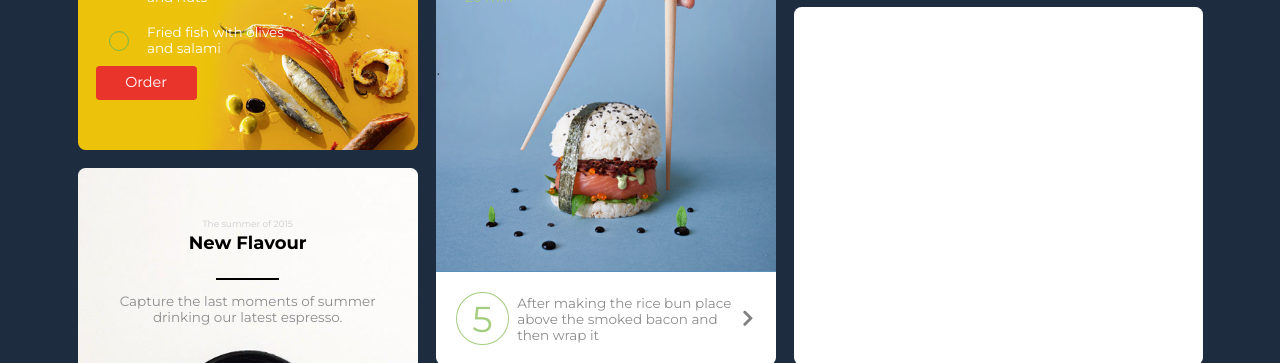
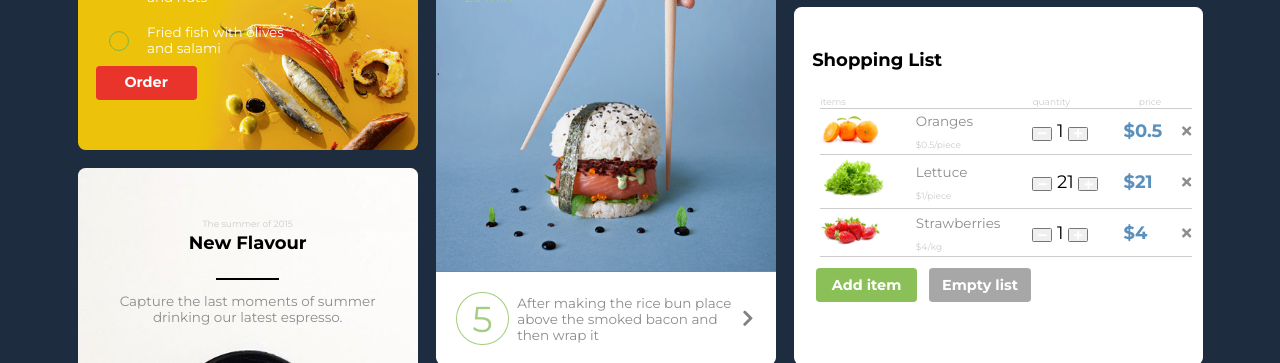
Before and after one commit to Predrag-A/task-food-drink-ui, a website: page src/index.html in a window 1280 px wide. Shown: the part 437-800 px from the top of the page. Drawn offline with nearby package versions, Linux system fonts and the light colour scheme; files that its build step writes are made by us from their sources; files whose address does not match are found by name.

Commit message:
Finished Shopping List*
Quantity doesn't work and needs a design update, still need to crossout row in Ingredients

```diff
--- a/src/index.html
+++ b/src/index.html
@@ -55,7 +55,7 @@
                 <td class="t--small">nutritions</td>
               </tr>
             </table>
-            <a href="#" class="button"><strong>Recipe</strong></a>
+            <a href="#" class="button">Recipe</a>
           </div>
         </div>
 
@@ -106,7 +106,7 @@
               </tr>
             </table>
             <span>MONDAY<br>AUGUST, 3RD</span>
-            <a href="" class="button"><strong>Add Event</strong></a>
+            <a href="#" class="button">Add Event</a>
           </div>
 
           <div class="calendar__main__cal card__container--small t--white">
@@ -178,7 +178,63 @@
         </div>
 
         <div class="calendar__list card">
-
+          <div class="card__container">
+            <h4>Shopping List</h4>
+            <form action="">
+              <table>
+                <tr>
+                  <th align="left" colspan="2" class="t--small">items</th>
+                  <th align="left" class="t--small">quantity</th>
+                  <th class="t--small">price</th>
+                  <th></th>
+                </tr>
+                <tr>
+                  <td><img src="assets/images/oranges.png" alt="oranges"></td>
+                  <td>
+                    <span class="t--medium">Oranges</span><br>
+                    <span class="t--small">$0.5/piece</span>
+                  </td>
+                  <td>
+                    <button class="t--white"><i class="fas fa-minus"></i></button>
+                    <span> 1 </span>
+                    <button class="t--white"><i class="fas fa-plus"></i></button>
+                  </td>
+                  <td class="t--blue"><strong>$0.5</strong></td>
+                  <td align="right" class="t--medium"><i class="fas fa-times"></i></td>
+                </tr>
+                <tr>
+                  <td><img src="assets/images/lettuce.png" alt="lettuce"></td>
+                  <td>
+                    <span class="t--medium">Lettuce</span><br>
+                    <span class="t--small">$1/piece</span>
+                  </td>
+                  <td>
+                    <button class="t--white"><i class="fas fa-minus"></i></button>
+                    <span> 21 </span>
+                    <button class="t--white"><i class="fas fa-plus"></i></button>
+                  </td>
+                  <td class="t--blue"><strong>$21</strong></td>
+                  <td align="right" class="t--medium"><i class="fas fa-times"></i></td>
+                </tr>
+                <tr>
+                  <td><img src="assets/images/strawberries.png" alt=""></td>
+                  <td>
+                    <span class="t--medium">Strawberries</span><br>
+                    <span class="t--small">$4/kg</span>
+                  </td>
+                  <td>
+                    <button class="t--white"><i class="fas fa-minus"></i></button>
+                    <span>1</span>
+                    <button class="t--white"><i class="fas fa-plus"></i></button>
+                  </td>
+                  <td class="t--blue"><strong>$4</strong></td>
+                  <td align="right" class="t--medium"><i class="fas fa-times"></i></td>
+                </tr>
+              </table>
+              <a href="#" class="button">Add item</a>
+              <a href="#" class="button--gray">Empty list</a>
+            </form>
+          </div>
         </div>
       </div>
 
@@ -242,9 +298,7 @@
               Capture the last moments of summer<br>
               drinking our latest espresso.
             </p>
-            <a href="#" class="button--blue meal__newFlavour__button">
-              <strong>Order now</strong>
-            </a>
+            <a href="#" class="button--blue meal__newFlavour__button">Order now</a>
           </div>
         </div>
       </div>
@@ -264,7 +318,7 @@
                   <span class="t--medium">4.3</span>
               </h4>
               <p></p>
-              <a href="#" class="button"><strong>Recipe</strong></a>
+              <a href="#" class="button">Recipe</a>
             </div>
           </div>
       </div>
--- a/src/scss/components/elements.scss
+++ b/src/scss/components/elements.scss
@@ -15,6 +15,7 @@
   font-size: 0.8rem;
   text-decoration: none;
   transition: 0.3s;
+  font-weight: bold;
 
   &:hover {
     background: $button-hover;
@@ -45,6 +46,10 @@
     &:hover {
       background: $button-gray-hover;
     }
+  }
+
+  &--quantity {
+    background: $button;
   }
 }
 
@@ -231,6 +236,10 @@ input[type="radio"] {
   &--yellow {
     color: $yellow;
   }
+
+  &--blue {
+    color: $lightblue;
+  }
 }
 
 //------------------------------------------------------------------------------
--- a/src/scss/styles.scss
+++ b/src/scss/styles.scss
@@ -160,6 +160,19 @@ html {
 
   &__list {
     background-color: white;
+    table {
+      width: 100%;
+      margin: 10px;
+      border-collapse: collapse;
+    }
+    tr {
+      border-bottom: 1px solid $gray;
+      padding: 5px;
+    }
+    a {
+      display: inline-block;
+      margin: 5px;
+    }
   }
 }
 
```
Also changed, not shown: docs/index.html (+1 -1 lines), docs/css/styles.css, 1 other file.
